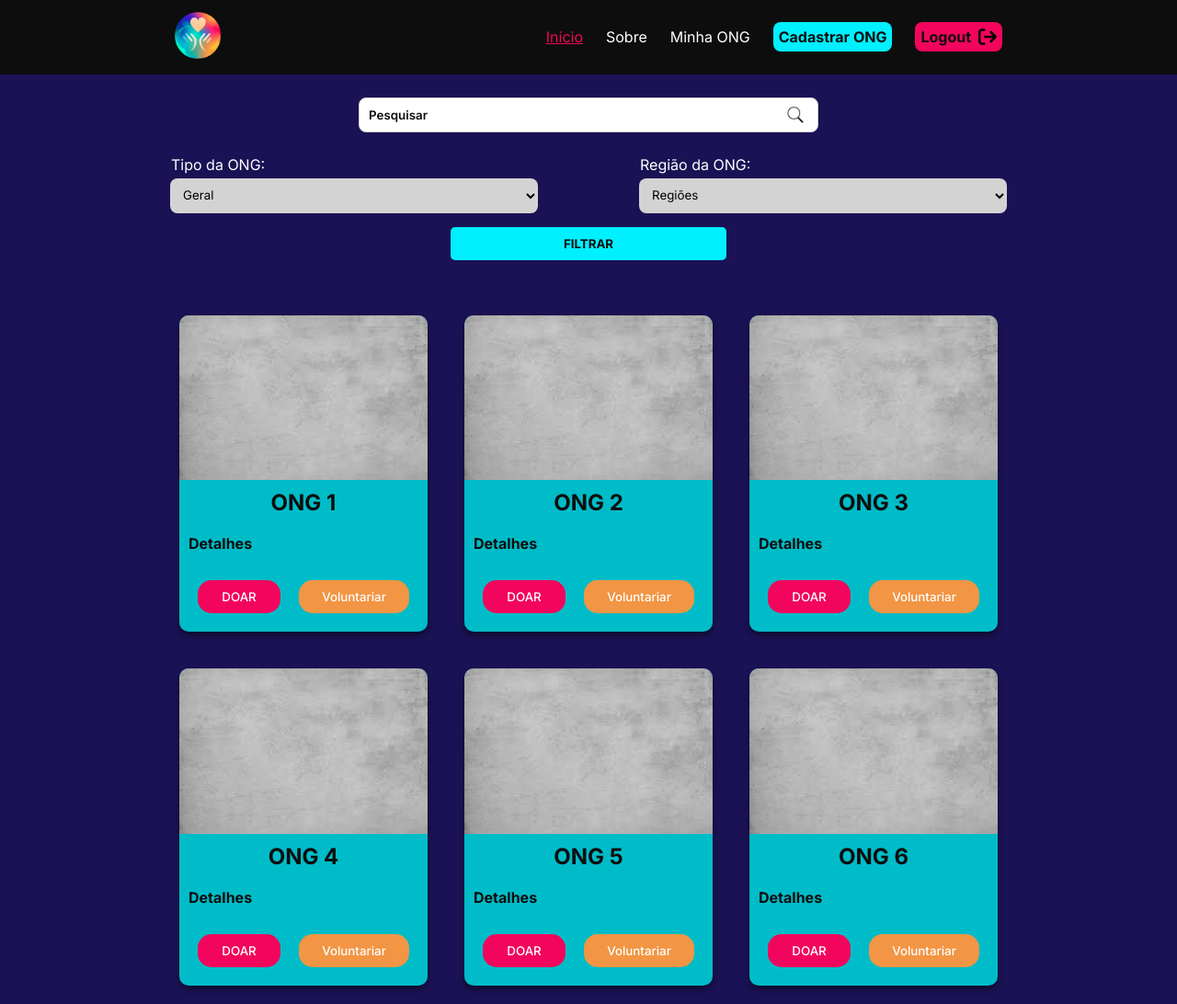
After one commit to CrisGaius/doa-pe, a PHP site: page /pages/home-logado.php in a window 1280 px wide. The commit adds this page. Shown: the whole page at 92% size. Run offline with PHP 8.4, Linux system fonts and the light colour scheme; the visitor is signed in with stand-in values (Sample User, id 1); a stand-in replaces the project's code that opens the database connection.

Commit message:
Login e logout com php

```diff
--- /dev/null
+++ b/pages/home-logado.php
@@ -0,0 +1,188 @@
+<?php
+    if(!isset($_SESSION)) {
+        session_start();
+    }
+
+    if(!isset($_SESSION['id_usuario'])) {
+        header("Location: ../index-deslogado.html");
+    }
+?>
+
+<!DOCTYPE html>
+<html lang="pt-br">
+<head>
+    <meta charset="UTF-8">
+    <meta name="viewport" content="width=device-width, initial-scale=1.0">
+    <link rel="shortcut icon" href="../favicon/fav.ico" type="image/x-icon">
+    <link rel="stylesheet" href="../styles/config.css">
+    <link rel="stylesheet" href="../styles/home-logado.css">
+    <title>Doa PE</title>
+</head>
+<body>
+    <header id="cabecalho">
+        <nav id="navbar" class="flex-container">
+            <a href=""><img src="../images/logo.png" alt="Logo da Doa PE" id="logo-doa-pe"></a>
+            <ul id="lista" class="flex-container">
+                <li><a href="../pages/home-logado.html" id="atual">Início</a></li>
+                <li><a href="../pages/sobre.html">Sobre</a></li>
+                <li><a href="../pages/minhas-ongs.html">Minha ONG</a></li>
+                <li><a href="../pages/cadastrar-ong.html" id="botao-cadastrar-ong">Cadastrar ONG</a></li>
+                <li id="botao-logout" class="flex-container">
+                    <a href="../logout.php">Logout</a>
+                    <img src="../icons/icone-logout.svg" alt="ícone de logout">
+                </li>
+                <img src="../icons/icone-menu.svg" alt="ícone do menu" id="icone-menu">
+            </ul>
+        </nav>
+        <div class="menu-mobile">
+            <ul id="lista" class="flex-container">
+                <li><a href="" id="atual">Início</a></li>
+                <li><a href="">Sobre</a></li>
+                <li><a href="">Minha ONG</a></li>
+                <li><a href="" id="botao-cadastrar-ong">Cadastrar ONG</a></li>
+                <li id="botao-logout" class="flex-container">
+                    <a href="">Logout</a>
+                    <img src="../icons/icone-logout.svg" alt="ícone de logout">
+                </li>
+            </ul>
+        </div>
+    </header>
+
+    <main>
+        <div class="container">
+            <form action="" method="post">
+                <div class="pesquisa">
+                    <div class="input-container">
+                        <input id="pesquisa" type="text" placeholder="Pesquisar">
+                        <button type="submit" id="botao-procurar">
+                            <img src="../images/lupa.png" alt="Pesquisar">
+                        </button>
+                    </div>
+                </div>
+                <div class="pesquisa">
+                    <div class="selects">
+                        <div class="column">
+                            <label for="slc-tipo-ong">Tipo da ONG:</label>
+                            <select name="slc-tipo-ong" id="slc-tipo-ong">
+                                <option disabled selected>Geral</option>
+                                <option value="Animal">Animal</option>
+                                <option value="Ajuda">Ajuda</option>
+                            </select>
+                        </div>
+                        <div class="column">
+                            <label for="regiao-ong">Região da ONG:</label>
+                            <select name="regiao-ong" id="regiao-ong">
+                                <option disabled selected>Regiões</option>
+                                <option value="RMR">Região Metropolitana</option>
+                                <option value="AGR">Agreste</option>
+                                <option value="ZDM">Zona da Mata</option>
+                                <option value="SRT">Sertão</option>
+                            </select>
+                        </div>
+                    </div>
+                </div>
+                <div class="botao-filtrar">
+                    <button type="submit">FILTRAR</button>
+                </div>
+            </form>
+        </div>
+
+        <section class="ongs">
+            <div class="flex-container-card2">
+                <div class="card-ong">
+                    <img class="card-img" src="../images/img-temp.jpeg" alt="Imagem do card">
+                    <div class="card-conteudo">
+                        <h2 class="card-title">ONG 1</h2>
+                        <div class="card-details">
+                            <details>
+                                <summary>Detalhes</summary>
+                            </details>
+                        </div>
+                        <div class="card-botoes">
+                            <button class="botao-doar">DOAR</button>
+                            <button class="botao-voluntariar">Voluntariar</button>
+                        </div>
+                    </div>
+                </div>
+                <div class="card-ong">
+                    <img class="card-img" src="../images/img-temp.jpeg" alt="Imagem do card">
+                    <div class="card-conteudo">
+                        <h2 class="card-title">ONG 2</h2>
+                        <div class="card-details">
+                            <details>
+                                <summary>Detalhes</summary>
+                            </details>
+                        </div>
+                        <div class="card-botoes">
+                            <button class="botao-doar">DOAR</button>
+                            <button class="botao-voluntariar">Voluntariar</button>
+                        </div>
+                    </div>
+                </div>
+                <div class="card-ong">
+                    <img class="card-img" src="../images/img-temp.jpeg" alt="Imagem do card">
+                    <div class="card-conteudo">
+                        <h2 class="card-title">ONG 3</h2>
+                        <div class="card-details">
+                            <details>
+                                <summary>Detalhes</summary>
+                            </details>
+                        </div>
+                        <div class="card-botoes">
+                            <button class="botao-doar">DOAR</button>
+                            <button class="botao-voluntariar">Voluntariar</button>
+                        </div>
+                    </div>
+                </div>
+            </div>
+            <div class="flex-container-card2">
+                <div class="card-ong">
+                    <img class="card-img" src="../images/img-temp.jpeg" alt="Imagem do card">
+                    <div class="card-conteudo">
+                        <h2 class="card-title">ONG 4</h2>
+                        <div class="card-details">
+                            <details>
+                                <summary>Detalhes</summary>
+                            </details>
+                        </div>
+                        <div class="card-botoes">
+                            <button class="botao-doar">DOAR</button>
+                            <button class="botao-voluntariar">Voluntariar</button>
+                        </div>
+                    </div>
+                </div>
+                <div class="card-ong">
+                    <img class="card-img" src="../images/img-temp.jpeg" alt="Imagem do card">
+                    <div class="card-conteudo">
+                        <h2 class="card-title">ONG 5</h2>
+                        <div class="card-details">
+                            <details>
+                                <summary>Detalhes</summary>
+                            </details>
+                        </div>
+                        <div class="card-botoes">
+                            <button class="botao-doar">DOAR</button>
+                            <button class="botao-voluntariar">Voluntariar</button>
+                        </div>
+                    </div>
+                </div>
+                <div class="card-ong">
+                    <img class="card-img" src="../images/img-temp.jpeg" alt="Imagem do card">
+                    <div class="card-conteudo">
+                        <h2 class="card-title">ONG 6</h2>
+                        <div class="card-details">
+                            <details>
+                                <summary>Detalhes</summary>
+                            </details>
+                        </div>
+                        <div class="card-botoes">
+                            <button class="botao-doar">DOAR</button>
+                            <button class="botao-voluntariar">Voluntariar</button>
+                        </div>
+                    </div>
+                </div>
+            </div>
+        </section>
+    </main>
+</body>
+</html>
--- a/styles/login-usuario.css
+++ b/styles/login-usuario.css
@@ -72,7 +72,7 @@ div.inputs input {
     border: 10px solid var(--cinza);
 }
 
-a#btn-entrar {
+button#btn-entrar {
     display: inline-block;
     width: 400px;
     height: 40px;
@@ -84,7 +84,7 @@ a#btn-entrar {
     text-align: center;
     line-height: 40px;
     text-decoration: none;
-    color: var(--preto)
+    color: var(--preto);
 }
 
 a#btn-entrar:hover {
```
Also changed, not shown: lib/login.php (added, +87 -0 lines), pages/login-usuario.php (added, +93 -0 lines), scripts/login-usuario.js (+12 -12 lines).
